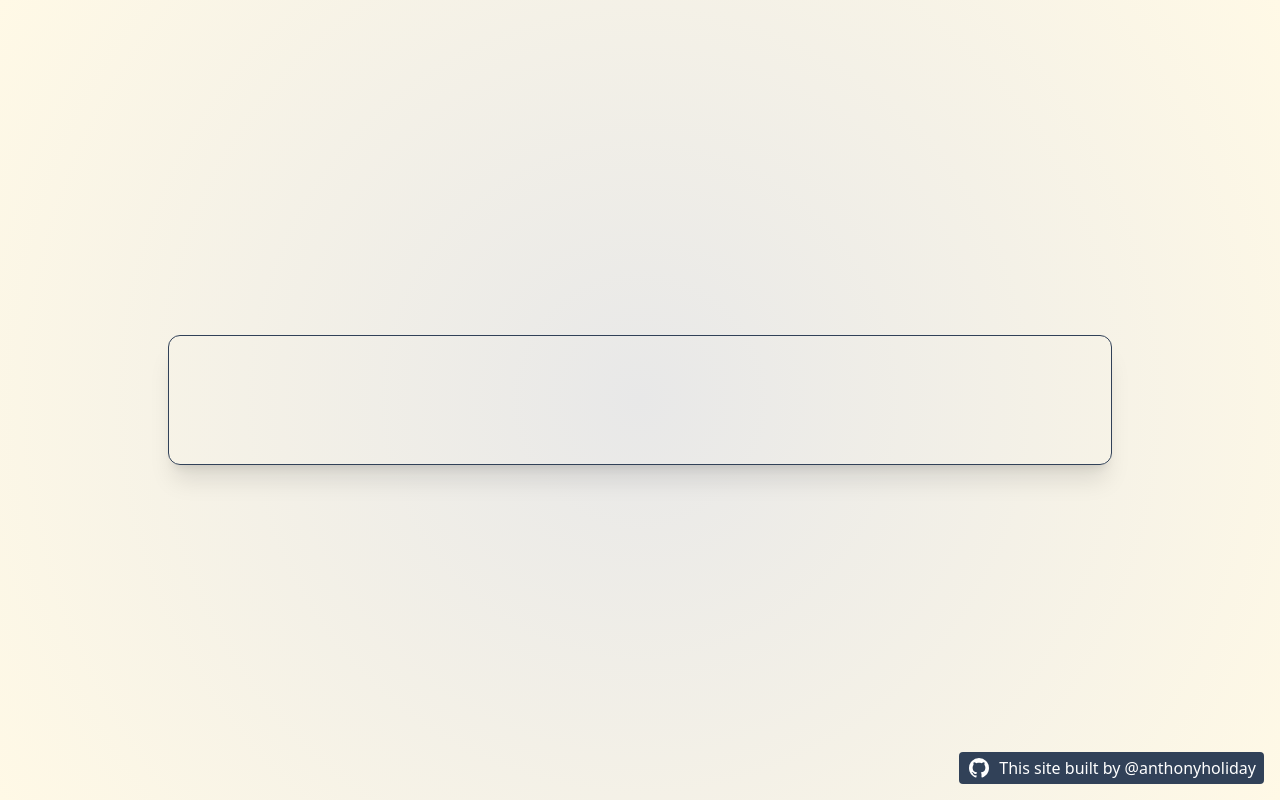
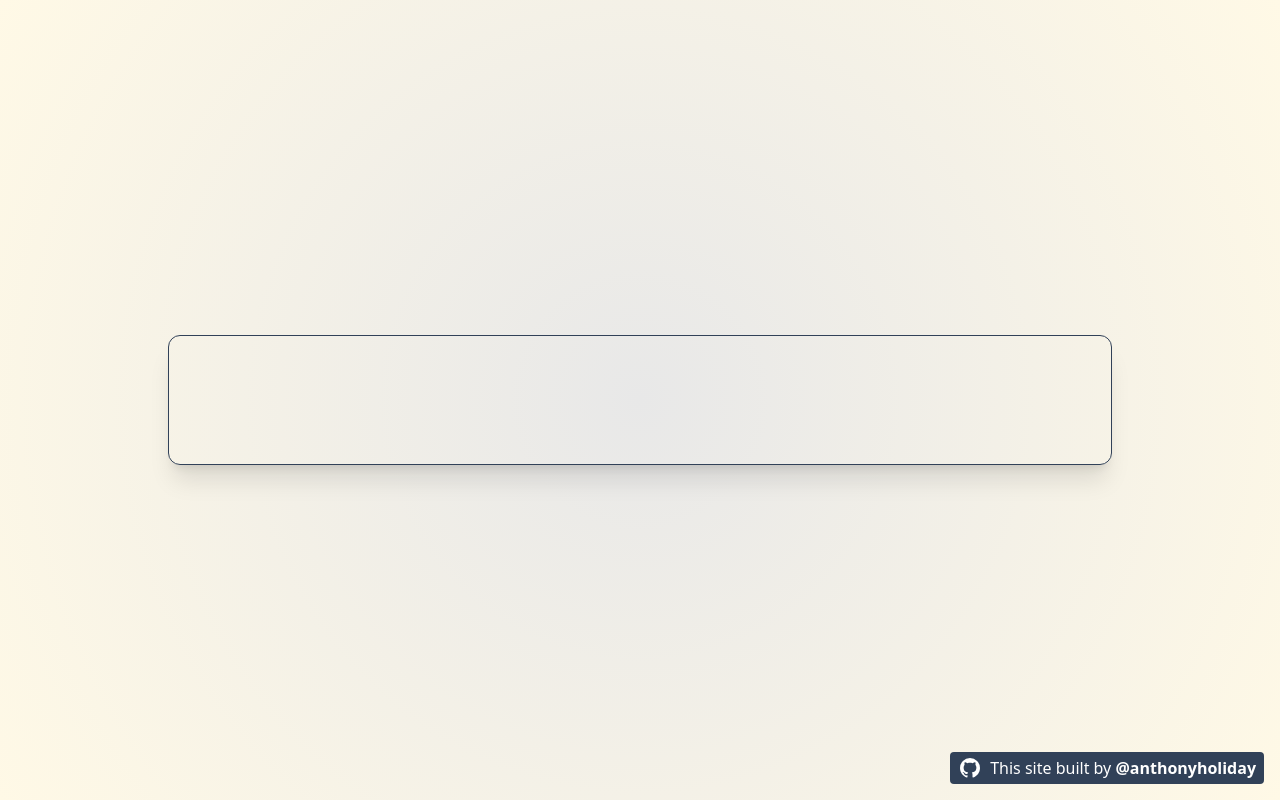
Before and after one commit to anthonyholiday/react-weather-app, a React (Vite) app: page / in a window 1280 px wide. Built offline with nearby package versions, Linux system fonts and the light colour scheme; no server answers.

Commit message:
Added transition to handle

```diff
--- a/components/tag.jsx
+++ b/components/tag.jsx
@@ -4,12 +4,12 @@ export default function Tag(props) {
     return (
         <a
             href={props.link}
-            className={`${props.bgColor} ${props.textColor} px-2 py-1 rounded absolute bottom-4 right-4 flex gap-2`}
+            className={`${props.bgColor} ${props.textColor} px-2 py-1 rounded absolute bottom-4 right-4 flex gap-2 ease-in transition duration-150 hover:-translate-y-1`}
             bgColor={props.bgColor}
             textColor={props.textColor}
             >
                 <svg xmlns="http://www.w3.org/2000/svg" width="24" height="24" viewBox="0 0 24 24"><path fill="currentColor" d="M12 2A10 10 0 0 0 2 12c0 4.42 2.87 8.17 6.84 9.5c.5.08.66-.23.66-.5v-1.69c-2.77.6-3.36-1.34-3.36-1.34c-.46-1.16-1.11-1.47-1.11-1.47c-.91-.62.07-.6.07-.6c1 .07 1.53 1.03 1.53 1.03c.87 1.52 2.34 1.07 2.91.83c.09-.65.35-1.09.63-1.34c-2.22-.25-4.55-1.11-4.55-4.92c0-1.11.38-2 1.03-2.71c-.1-.25-.45-1.29.1-2.64c0 0 .84-.27 2.75 1.02c.79-.22 1.65-.33 2.5-.33s1.71.11 2.5.33c1.91-1.29 2.75-1.02 2.75-1.02c.55 1.35.2 2.39.1 2.64c.65.71 1.03 1.6 1.03 2.71c0 3.82-2.34 4.66-4.57 4.91c.36.31.69.92.69 1.85V21c0 .27.16.59.67.5C19.14 20.16 22 16.42 22 12A10 10 0 0 0 12 2"/></svg>
-                <p>This site built by {props.handle}</p>
+                <p>This site built by <strong>{props.handle}</strong></p>
         </a>
     )
 }
```
